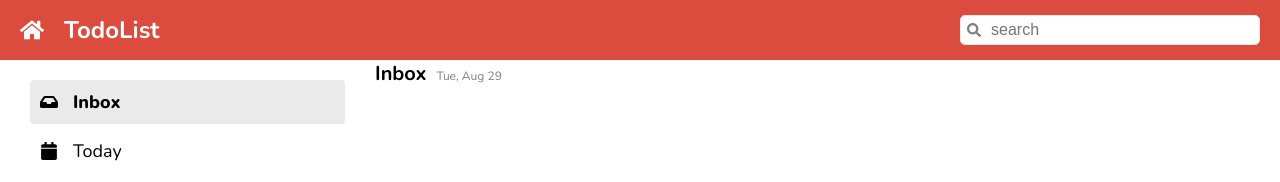
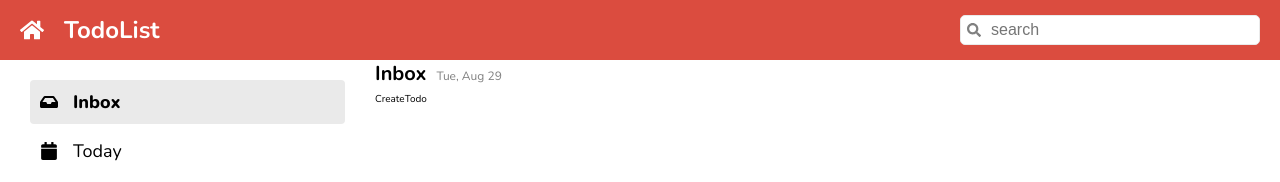
Before and after one commit to maiprapawin/CC15-todolist, a React (Create React App) app: page / in a window 1280 px wide. Shown: the top 182 px of the page. Built offline with nearby package versions, Linux system fonts and the light colour scheme.

Commit message:
TodoCreate

```diff
--- a/src/app/App.jsx
+++ b/src/app/App.jsx
@@ -9,6 +9,7 @@ import Header from "../components/Header";
 import ListItem from "../components/ListItem";
 import Lists from "../components/Lists";
 import TodoHeader from "../components/Todo/TodoHeader";
+import TodoCreate from "../components/Todo/TodoCreate";
 
 function App() {
   // <ListItem text="Inbox" icon={<FaInbox />} active={true} />
@@ -53,10 +54,8 @@ function App() {
       </div>
       <div className="todo__content">
         <main className="todo__container">
-          {/* Header */}
           <TodoHeader />
-
-          {/* CreateTodo */}
+          <TodoCreate />
 
           {/* TodoLists */}
         </main>
--- /dev/null
+++ b/src/components/Todo/TodoCreate.jsx
@@ -0,0 +1,7 @@
+import styles from "./TodoCreate.module.scss";
+
+function TodoCreate() {
+  return <div>CreateTodo</div>;
+}
+
+export default TodoCreate;
--- /dev/null
+++ b/src/components/Todo/TodoCreate.module.scss
@@ -0,0 +1 @@
+@import "../../index.scss";
```
